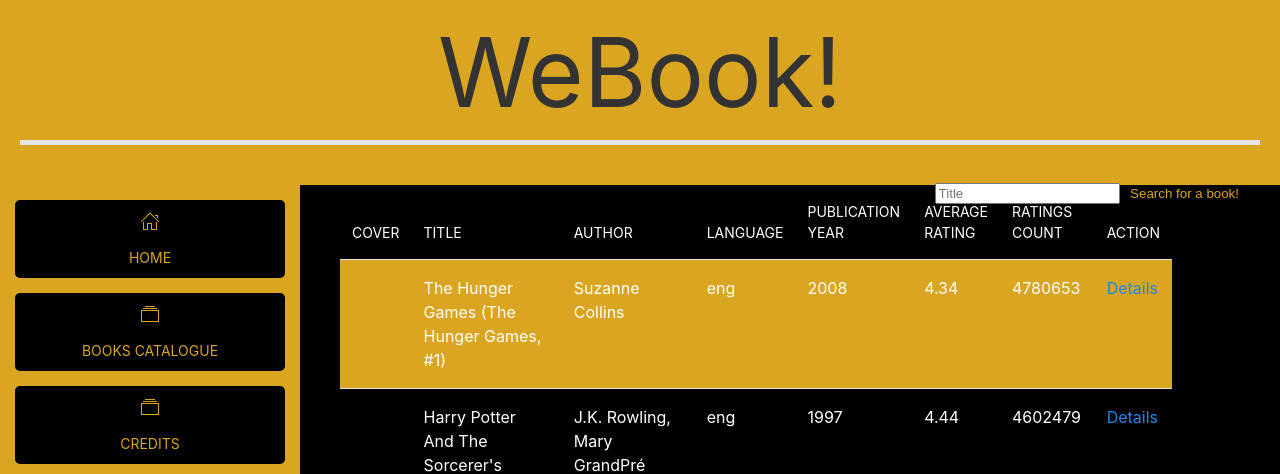
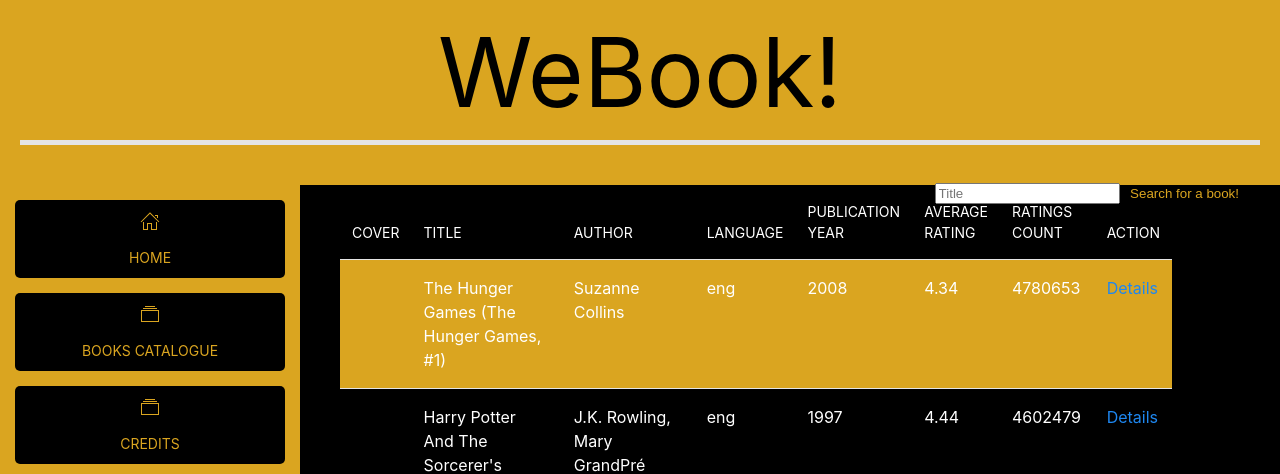
Before and after one commit to hszalyga/webook, a Django app: page /webook/ in a window 1280 px wide. Shown: the top 474 px of the page. Run offline with Django 5.2, Linux system fonts and the light colour scheme.

Commit message:
edycja wyglądu strony

```diff
--- a/static/css/main.css
+++ b/static/css/main.css
@@ -53,3 +53,6 @@
   bottom: 8px;
   right: 16px;
 }
+.uk-heading-divider {
+    color: black;
+}
```
